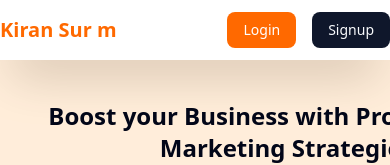
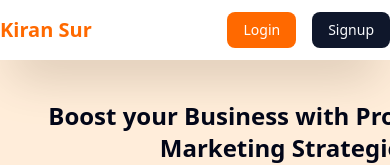
Before and after one commit to RKEX/kiransurdigital, a Next.js app: page / in a window 390 px wide. Shown: the top 165 px of the page. Built offline with nearby package versions, Linux system fonts and the light colour scheme; no server answers.

Commit message:
Update MobileNavs.tsx

```diff
--- a/src/components/Navs/MobileNavs.tsx
+++ b/src/components/Navs/MobileNavs.tsx
@@ -59,7 +59,7 @@ const DesktopNavs = () => {
     <div className=" shadow-2xl bg-gray-150 py-3">
       <div className="flex justify-between items-center container mx-auto ">
         {/* Left side: Text Logo */}
-        <div className="text-orange-500 text-xl font-bold">Kiran Sur m</div>
+        <div className="text-orange-500 text-xl font-bold">Kiran Sur</div>
 
         {/* Right side: Auth buttons or welcome message */}
         <div className="flex items-center gap-4">
```
